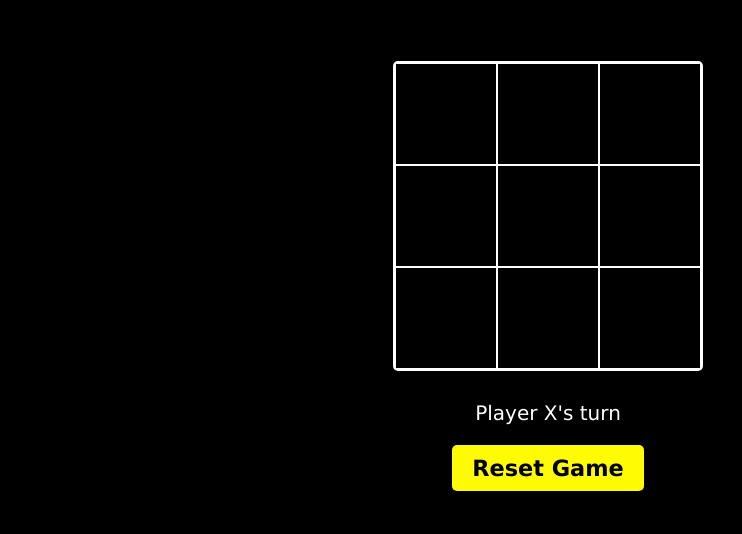
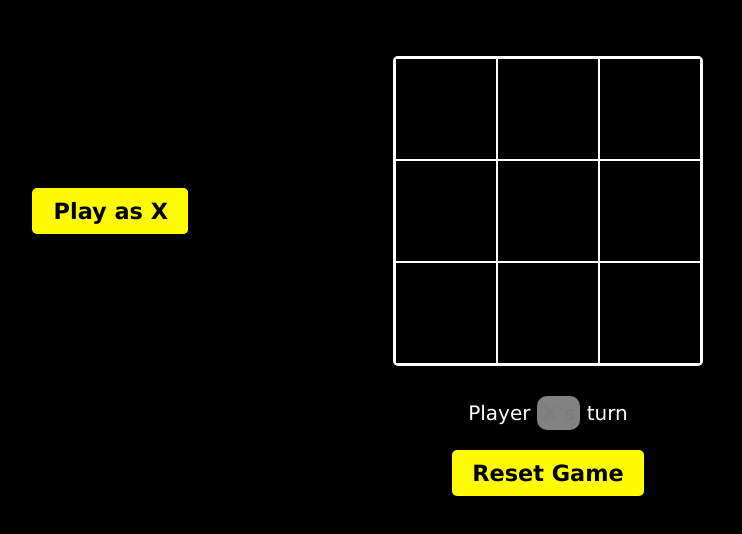
Before and after one commit to TGH75972/Tic-Tac-Toe, a plain HTML site: page index.html in a window 1280 px wide. Shown: the part 212-746 px from the top of the page, without its empty margins (92-834 px from the left). Drawn offline with Linux system fonts and the light colour scheme.

Commit message:
Update index.html

```diff
--- a/index.html
+++ b/index.html
@@ -7,6 +7,10 @@
     <link rel="stylesheet" href="styles.css">
 </head>
 <body>
+    <div id="bind">
+    <button id="O">Play as O</button>
+    <button id="X">Play as X</button>
+    </div>
     <div class="container">
         <h1 id="head">Tic Tac 🦶🏻</h1>
         <div id="game-board" class="game-board">
@@ -26,7 +30,7 @@
                 <div class="cell" onclick="handleMove(2, 2)"></div>
             </div>
         </div>
-        <p id="turn-message" class="turn-message">Player X's turn</p>
+        <p id="turn-message" class="turn-message">Player <span>X's</span> turn</p>
         <button onclick="resetGame()">Reset Game</button>
     </div>
     <script src="script.js"></script>
```
